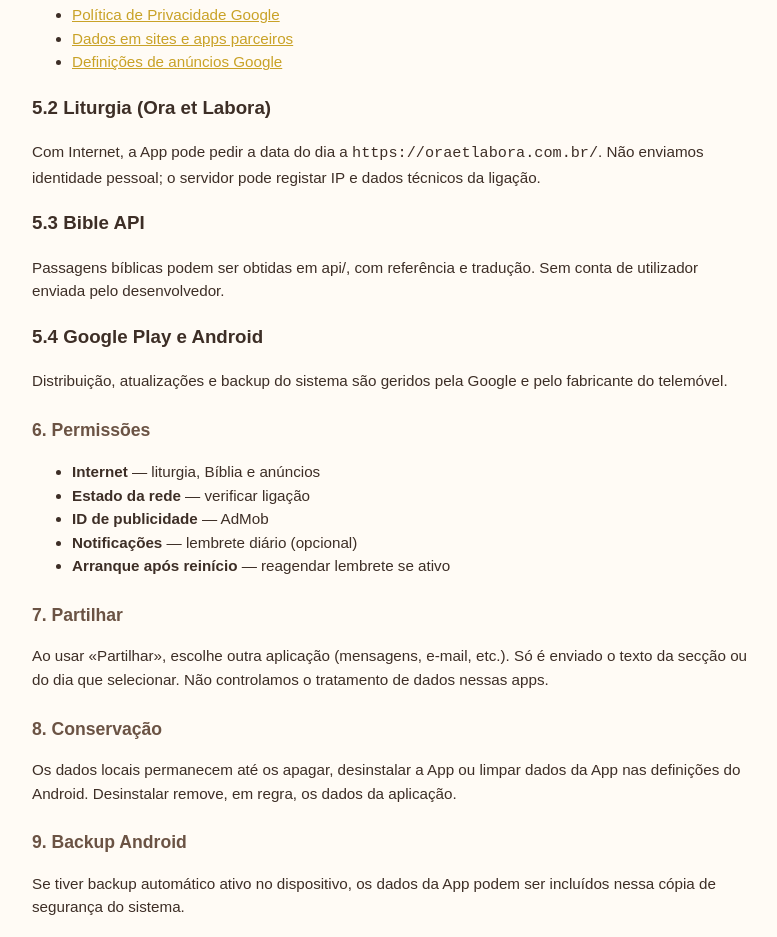
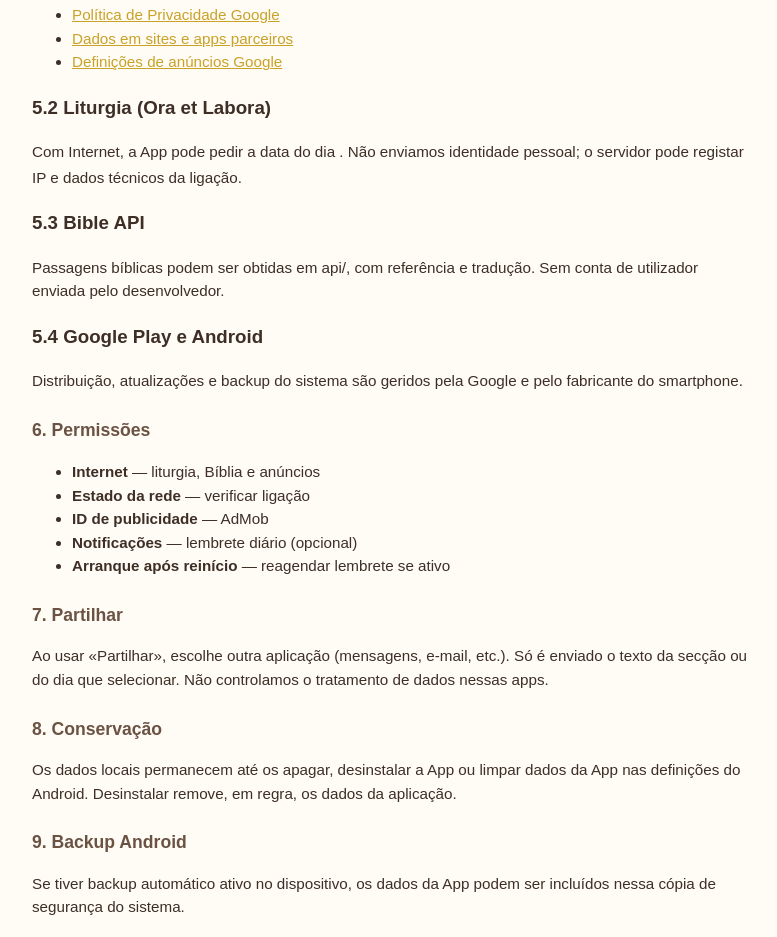
Before and after one commit to romanellabs-lang/Folhinha, a plain HTML site: page index.html in a window 1280 px wide. Shown: the part 950-1887 px from the top of the page, without its empty margins (248-1025 px from the left). Drawn offline with Linux system fonts and the light colour scheme.

Commit message:
Update index.html

```diff
--- a/index.html
+++ b/index.html
@@ -50,13 +50,13 @@ Contacto para privacidade: utilize o e-mail de apoio indicado na ficha da App na
 </ul>
 
 <h3>5.2 Liturgia (Ora et Labora)</h3>
-<p>Com Internet, a App pode pedir a data do dia a <code>https://oraetlabora.com.br/</code>. Não enviamos identidade pessoal; o servidor pode registar IP e dados técnicos da ligação.</p>
+<p>Com Internet, a App pode pedir a data do dia  <code></code>. Não enviamos identidade pessoal; o servidor pode registar IP e dados técnicos da ligação.</p>
 
 <h3>5.3 Bible API</h3>
 <p>Passagens bíblicas podem ser obtidas em api/</code>, com referência e tradução. Sem conta de utilizador enviada pelo desenvolvedor.</p>
 
 <h3>5.4 Google Play e Android</h3>
-<p>Distribuição, atualizações e backup do sistema são geridos pela Google e pelo fabricante do telemóvel.</p>
+<p>Distribuição, atualizações e backup do sistema são geridos pela Google e pelo fabricante do smartphone.</p>
 
 <h2>6. Permissões</h2>
 <ul>
```
